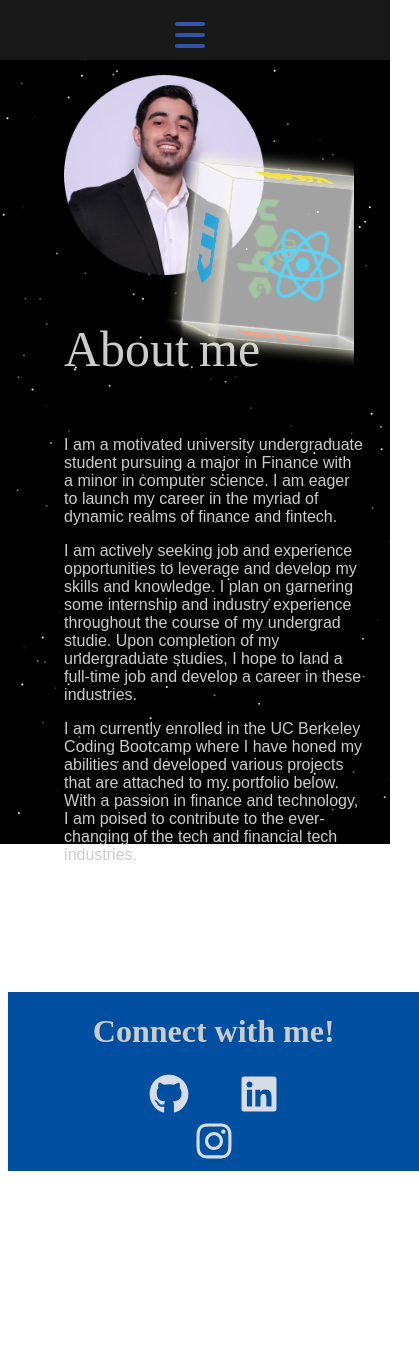
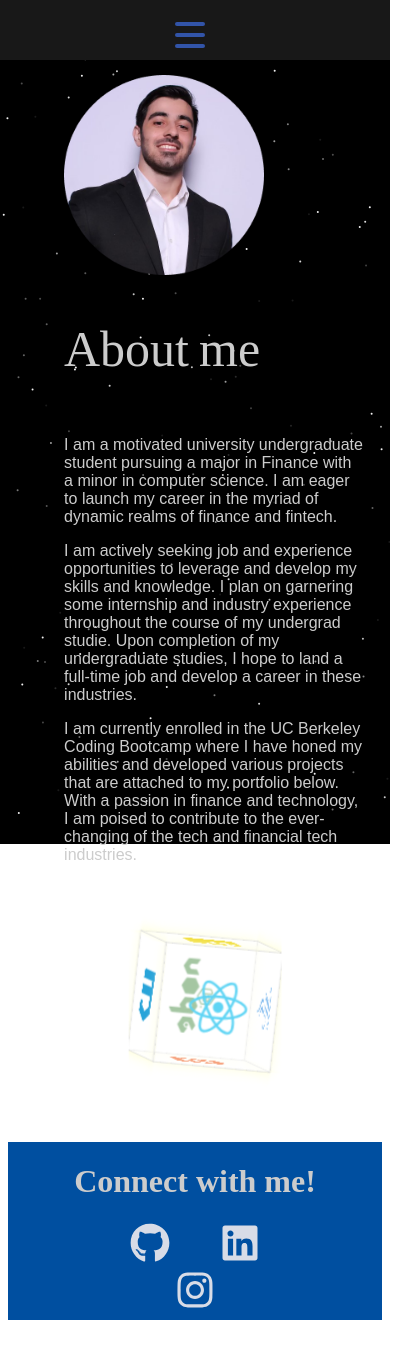
Before and after one commit to ShirvanyanKaren/My-React-Portfolio, a React (Vite) app: page / in a window 390 px wide. Shown: the top 1358 px of the page, 419 px wide, since content can reach past the window. Before the commit the page ends 1179 px from the top, so only its background shows below. Built offline with nearby package versions, Linux system fonts and the light colour scheme.

Commit message:
fixed cube on mobile

```diff
--- a/src/components/Footer/Footer.jsx
+++ b/src/components/Footer/Footer.jsx
@@ -16,7 +16,7 @@ export default function Footer() {
         <NavLink
           exact="true"
           className="github"
-          to="github.com/ShirvanyanKaren"
+          to="https://www.github.com/ShirvanyanKaren"
         >
           <FontAwesomeIcon icon={faGithub} color="#4d4d4e" />
         </NavLink>
@@ -27,7 +27,7 @@ export default function Footer() {
         >
           <FontAwesomeIcon icon={faLinkedin} color="#4d4d4e" />
         </NavLink>
-        <NavLink exact="true" className="instagram" to="instagram.com/slshivii">
+        <NavLink exact="true" className="instagram" to="https://www.instagram.com/slshivii">
           <FontAwesomeIcon icon={faInstagram} color="#4d4d4e" />
         </NavLink>
       </div>
--- a/src/components/Footer/Footer.scss
+++ b/src/components/Footer/Footer.scss
@@ -42,3 +42,13 @@ svg {
 
 
 }
+// media querry for only icons to be smaller on mobile 600px
+@media only screen and (max-width: 600px){
+    .footer{
+
+        .links{
+            width: 100%;
+            }
+    }
+
+}
--- a/src/pages/About/About.scss
+++ b/src/pages/About/About.scss
@@ -5,9 +5,8 @@
 
   position: relative;
   animation: fadeInLeft 1s forwards;
-    color:#ccc;
+  color: #ccc;
   h1 {
-
     font-family: serif;
     font-weight: 400;
     color: #ccc;
@@ -28,7 +27,6 @@
     &:nth-of-type(3) {
       animation-delay: 0.5s;
     }
-
   }
 }
 .content {
@@ -36,8 +34,7 @@
   flex-wrap: wrap;
 }
 
-
-  .myImage{
+.myImage {
   margin-top: auto;
   width: auto;
   height: 100%;
@@ -45,17 +42,15 @@
   align-items: start;
 }
 
- .summary{
+.summary {
   width: 80%;
   margin-left: auto;
 }
 
 img {
   width: 200px;
-
 }
 .stage-cube-cont {
-
   transform: scale(0.8);
 
   width: 50%;
@@ -70,8 +65,6 @@
   overflow: hidden;
 }
 .cubespinner {
-
-
   animation-name: spincube;
   margin-top: 40%;
 
@@ -122,7 +115,6 @@
   }
 }
 
-
 @keyframes spincube {
   from,
   to {
@@ -145,7 +137,7 @@
   }
 }
 
-.about-footer{
+.about-footer {
   display: flex;
   flex-direction: column;
   align-items: center;
@@ -156,11 +148,11 @@
   left: 0;
   bottom: 0;
 
-    h1{
+  h1 {
     color: #ccc;
   }
   .links {
-        width: 50%;
+    width: 70%;
     display: block;
     justify-content: space-evenly;
     text-align: center;
@@ -174,35 +166,33 @@
   svg {
     color: #d8dce7;
     width: 50px;
-        &:hover{
+    &:hover {
       animation: bounce 1s;
     }
   }
 }
 //media query for 1200px
-@media only screen and (max-width: 1200px){
-    .about-footer{
+@media only screen and (max-width: 1200px) {
+  .about-footer {
     margin-top: 30%;
 
     right: 0;
     bottom: 0;
-
   }
   .about-me {
     margin-top: 20%;
     display: block;
   }
-    .footer
-    .myImage {
+  .footer .myImage {
     margin-top: 10%;
     justify-content: center;
   }
-    .summary{
+  .summary {
     width: 100%;
     margin-left: 0;
   }
   // move the cube all the way to the bottom
-    .stage-cube-cont{
+  .stage-cube-cont {
     width: 100%;
     height: 110%;
     margin-top: 10%;
@@ -211,36 +201,48 @@
     right: 0;
     top: 0;
   }
-    .cubespinner{
+  .cubespinner {
     margin-top: 5%;
     margin-left: 50%;
     width: 100%;
     height: 110%;
   }
-
 }
-@media screen and (max-width: 700px){
-  .about-footer{
-    width: 110%
+@media screen and (max-width: 500px) {
+  .about-footer {
+    width: 100%;
+    left: 0;
+    margin-top: 70%;
   }
   .about-me {
     margin-top: 20%;
     margin-left: 15%;
   }
-  .stage-cube-cont{
+  .stage-cube-cont {
     margin-top: 15%;
     width: 95%;
     height: 110%;
-
-
   }
-  .summary{
+  .summary {
     width: 120%;
-
   }
-  .cubespinner{
+  .cubespinner {
     margin-top: 8%;
     margin-left: 50%;
-
+  }
+  .stage-cube-cont {
+    transform: scale(0.6);
+    width: 65%;
+    height: 200%;
+    animation: fadeIn 6s forwards;
+    top: 5%;
+    right: 15%;
+  }
+  .cubespinner {
+    animation-name: spincube;
+    margin-top: 330%;
+    transform-style: preserve-3d;
+    transform-origin: 100px 100px 0;
+    margin-left: calc(50% - 100px);
   }
 }
```
Lines whose indentation alone changed are shown as unchanged.
